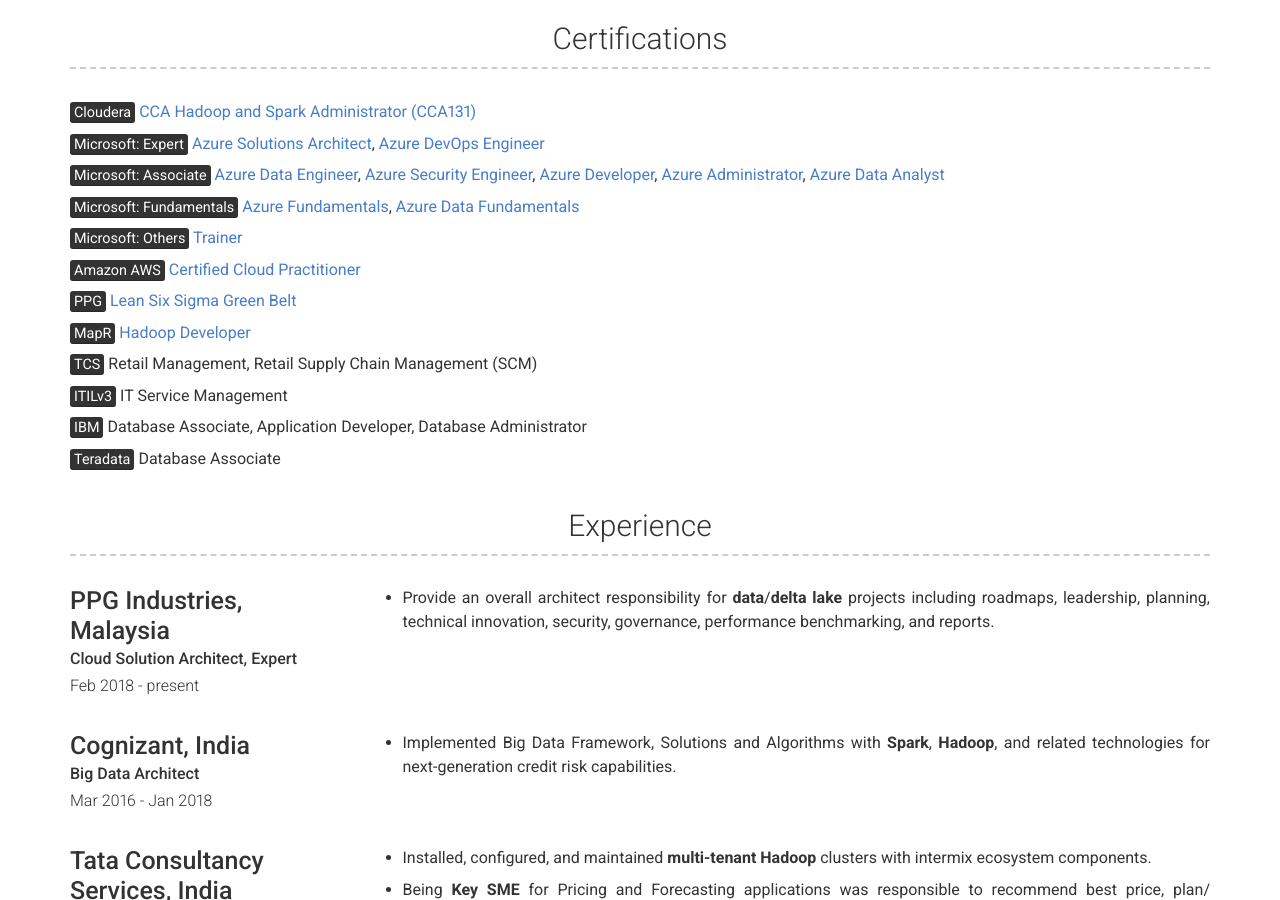
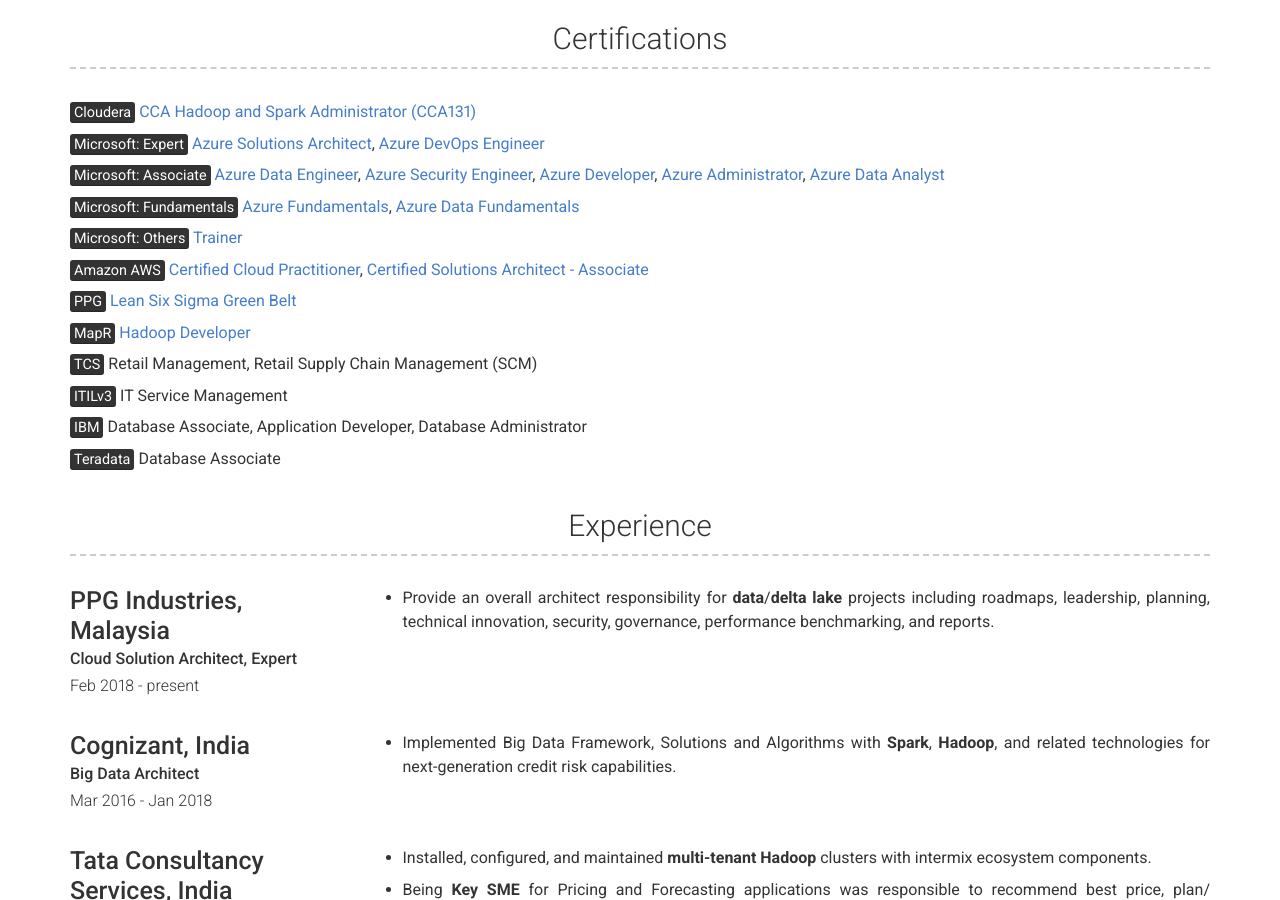
Before and after one commit to mohd-hasnain/mohd-hasnain.github.io, a Jekyll site: the page built from index.md, in a window 1280 px wide and 900 px high, scrolled down 777 px. Built offline with Jekyll 4.4.1, drawn with Linux system fonts in a browser that asks for light colours; nearby versions of some CDN libraries.

Commit message:
Update projects.yml

```diff
--- a/_data/projects.yml
+++ b/_data/projects.yml
@@ -17,7 +17,8 @@
 
       <mark>Microsoft: Others</mark>  [Trainer](assets/main/Microsoft_Certified_Professional_Certificate_7.pdf)
 
-      <mark>Amazon AWS</mark>  [Certified Cloud Practitioner](assets/main/AWS_Certified_Cloud_Practitioner_certificate.pdf)
+      <mark>Amazon AWS</mark>  [Certified Cloud Practitioner](assets/main/AWS_Certified_Cloud_Practitioner_certificate.pdf),
+      [Certified Solutions Architect - Associate](assets/main/AWS_Certified_Solutions_Architect_Associate.pdf)
 
       <mark>PPG</mark>  [Lean Six Sigma Green Belt](assets/main/sixsigma.jpg)
 
```
